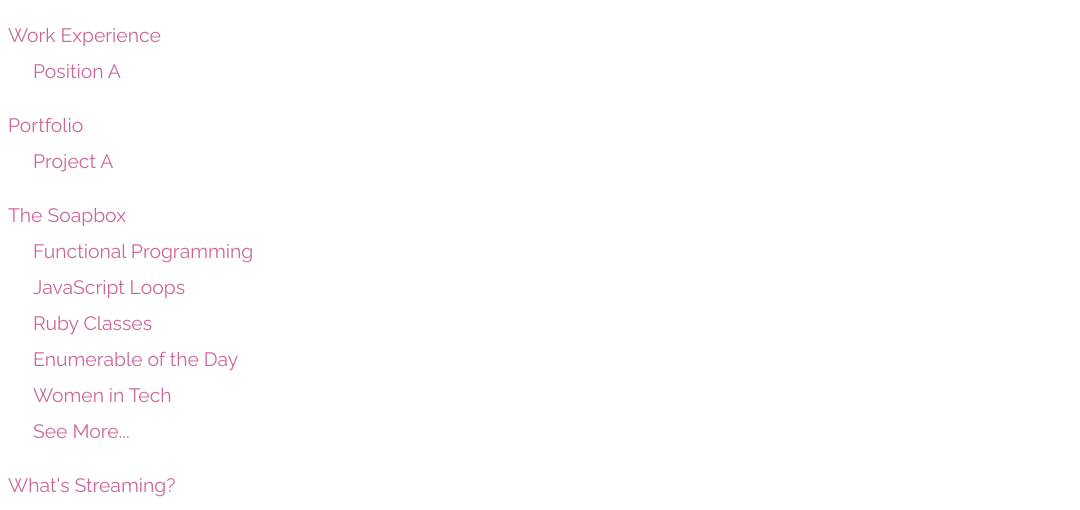
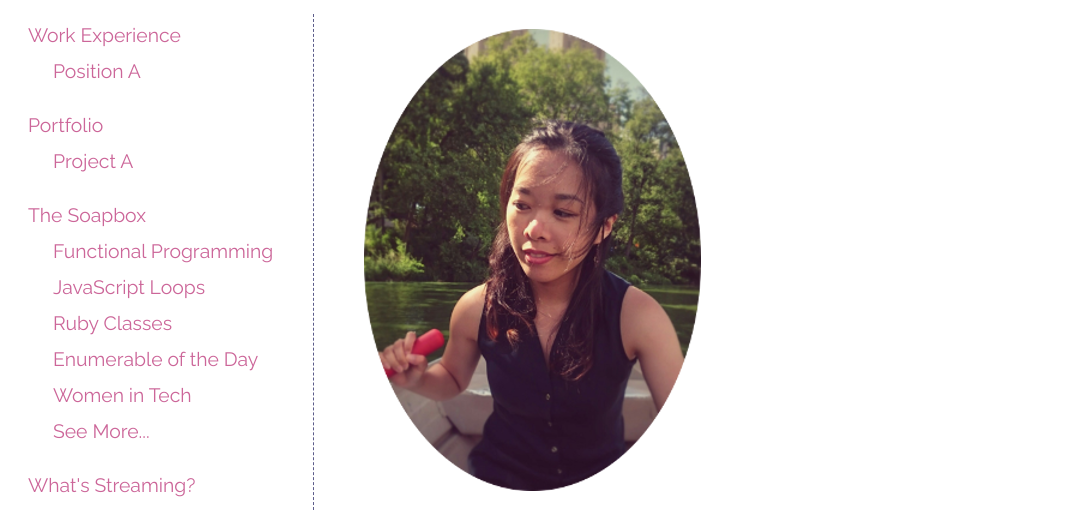
Before and after one commit to Yoonis/Yoonis.github.io, a plain HTML site: page index.html in a window 1280 px wide. Shown: the part 89-599 px from the top of the page, without its empty margins (0-1080 px from the left). Drawn offline with nearby package versions, Linux system fonts and the light colour scheme; files whose address does not match are found by name.

Commit message:
Add sidebar class to nav

```diff
--- a/index.html
+++ b/index.html
@@ -30,7 +30,7 @@
 		<a href="http://yoonis.github.io/">Eunice Do</a>
 	</header>
 
-	<nav class="top-bar" data-topbar role="navigation">
+	<nav class="sidebar">
 		<ul>
 			<li><a href="http://yoonis.github.io/work/index.html">Work Experience</a></li>
 			<li>
```
